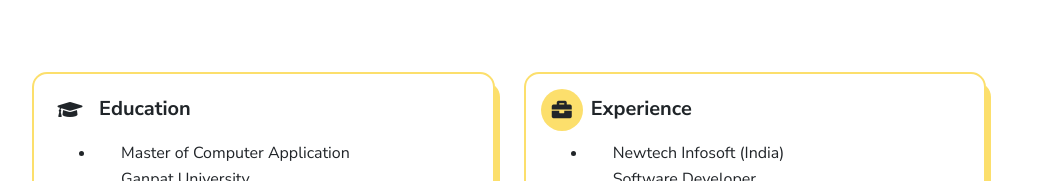
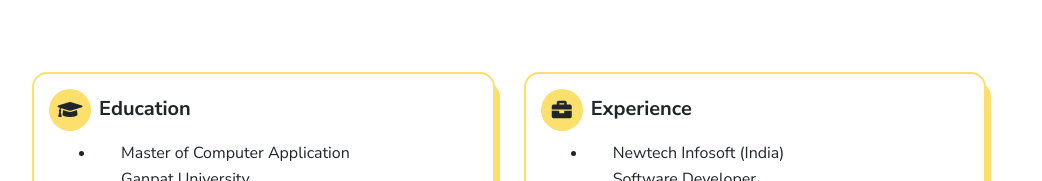
Before and after one commit to Brijesh3035/Brijesh3035.github.io, a plain HTML site: page index.html in a window 1280 px wide. Shown: the part 2784-2965 px from the top of the page, without its empty margins (114-1156 px from the left). Drawn offline with Linux system fonts and the light colour scheme.

Commit message:
Update main.css

```diff
--- a/css/main.css
+++ b/css/main.css
@@ -319,8 +319,8 @@ i.fa fa-graduation-cap {
           margin-top: 0;
         }
         .resume .func h3 i {
-          color: $darker-blue;
-          background: $orange;
+          color: #212529 !important;
+          background: #fcdf6c !important;
           width: 42px;
           height: 42px;
           font-size: 20px;
```
